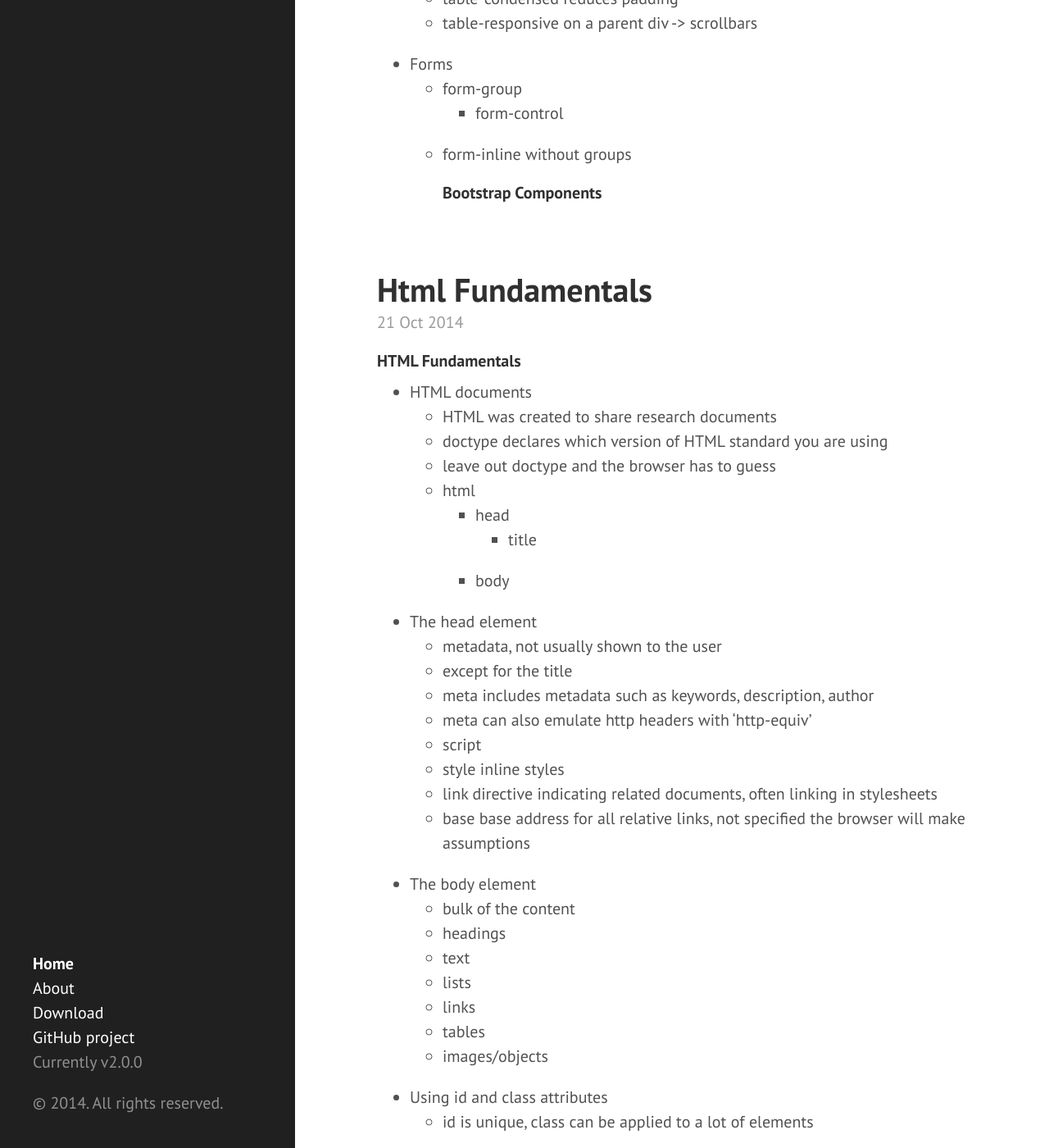
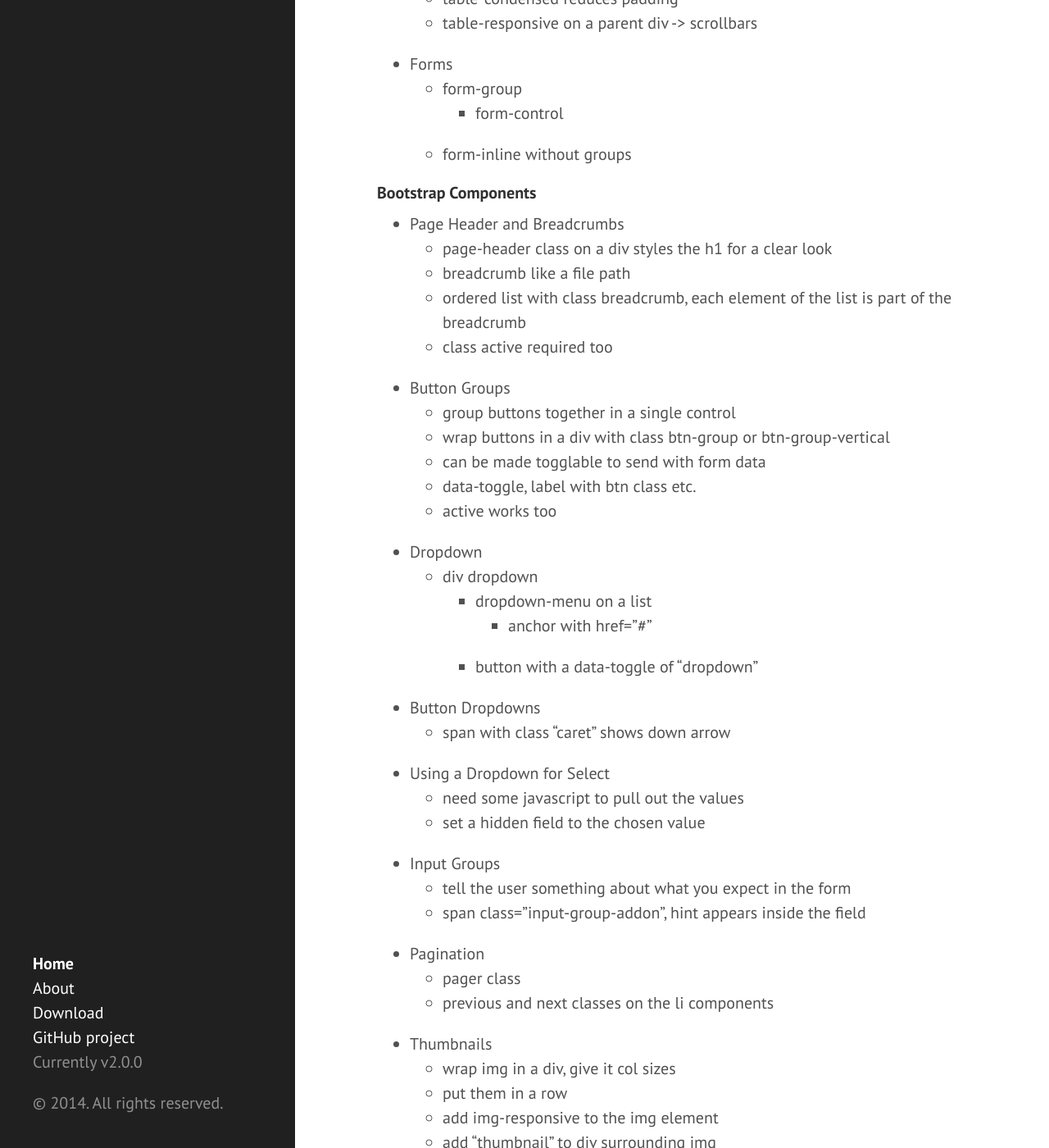
Before and after one commit to eneiand/eneiand.github.io, a Jekyll site: the page built from index.html, in a window 1280 px wide and 1400 px high, scrolled down 3742 px. Shown: the whole window at 82% size. Built offline with Jekyll 4.4.1, drawn with Linux system fonts in a browser that asks for light colours; Markdown is read by kramdown in place of the engine named in the settings; the list of posts is cut into pages by our own code; some of the changed text lies outside the part shown.

Commit message:
Update 2014-10-23-bootstrap-3.md

```diff
--- a/_posts/2014-10-23-bootstrap-3.md
+++ b/_posts/2014-10-23-bootstrap-3.md
@@ -108,4 +108,47 @@
   * form-group
     * form-control
   * form-inline without groups
+
 #### Bootstrap Components
+
+* Page Header and Breadcrumbs
+  *  page-header class on a div styles the h1 for a clear look
+  *  breadcrumb like a file path
+  *  ordered list with class breadcrumb, each element of the list is part of the breadcrumb
+    *  class active required too
+* Button Groups
+  *  group buttons together in a single control
+  *  wrap buttons in a div with class btn-group or btn-group-vertical
+  *  can be made togglable to send with form data
+  *  data-toggle, label with btn class etc.
+  *  active works too
+* Dropdown
+  * div dropdown
+    * dropdown-menu on a list
+      * anchor with href="#"
+    * button with a data-toggle of "dropdown"
+* Button Dropdowns
+  * span with class "caret" shows down arrow
+* Using a Dropdown for Select
+  * need some javascript to pull out the values
+  * set a hidden field to the chosen value
+* Input Groups
+  * tell the user something about what you expect in the form
+  * span class="input-group-addon", hint appears inside the field
+* Pagination
+  * pager class
+  * previous and next classes on the li components
+* Thumbnails
+  * wrap img in a div, give it col sizes
+  * put them in a row
+  * add img-responsive to the img element
+  * add "thumbnail" to div surrounding img
+  * can add caption
+  * adds border around image
+* Panels
+  * borders, headers and footers around a section in your page
+  * panel, panel-default, panel-heading, panel-body, panel-footer
+  * panel-primary
+  * panel-info
+* Wells
+  * well creates a sunken looking section
```
